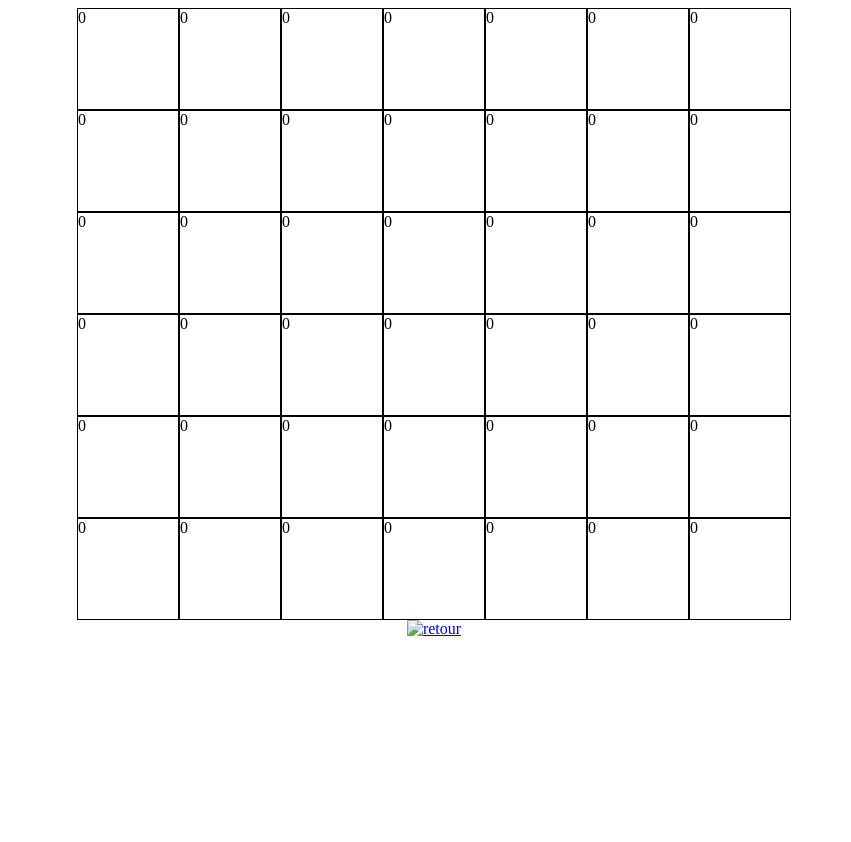
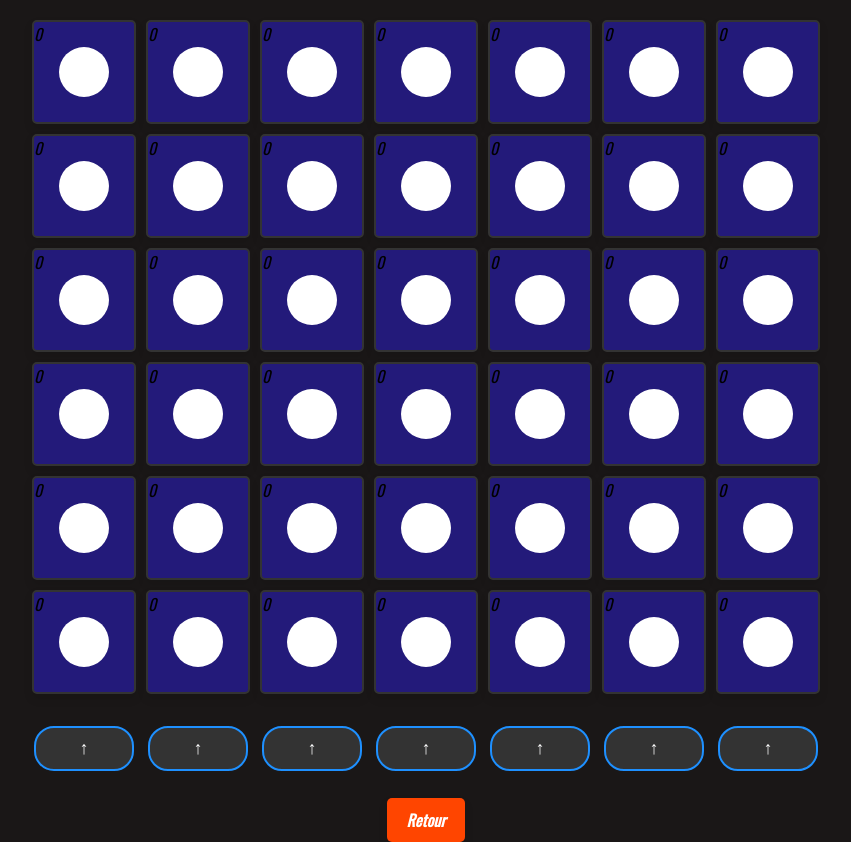
Before and after one commit to benjamin-milhet/Puissance4, a website with bundled scripts: page templates/games/game-lobby.html in a window 1280 px wide. Shown: the whole page, without its empty margins (214-1065 px from the left). Before the commit the page ends 800 px from the top, so only its background shows below. Built offline with nearby package versions, Linux system fonts and the light colour scheme.

Commit message:
design plateau de jeu

```diff
--- a/js/VuePlateau.js
+++ b/js/VuePlateau.js
@@ -32,7 +32,21 @@ export class VuePlateau {
 
             });
 
+
             emplacement.appendChild(div); // On ajoute la ligne dans le plateau de jeu
         });
+
+        const plateau = document.querySelector('.plateau');
+        const controlContainer = document.createElement('div');
+        controlContainer.classList.add('control-container');
+        plateau.after(controlContainer);
+
+        for (let i = 0; i < 7; i++) {
+            const button = document.createElement('button');
+            button.classList.add('control-button');
+            button.setAttribute('data-column', i);
+            button.innerHTML = '↑';
+            controlContainer.appendChild(button);
+        }
     }
 }
--- a/style/style-jeux.css
+++ b/style/style-jeux.css
@@ -5,7 +5,14 @@
     flex-direction: column;
     justify-content: center;
     align-items: center;
+
+    background-color: #1A1717;
+    font-family: "Oswald", sans-serif;
+    font-style: italic;
+    margin: 0;
+    margin-top: 15px;
 }
+
 
 #jeu .plateau {
     width: 100%;
@@ -14,6 +21,7 @@
     flex-direction: column;
     justify-content: center;
     align-items: center;
+
 }
 
 #jeu .plateau .ligne {
@@ -28,12 +36,35 @@
 #jeu .plateau .ligne .case {
     width: 100px;
     height: 100px;
-    border: 1px solid black;
-    background-color: white;
+    border-radius: 5px;
+    border: 2px solid #333;
     display: flex;
-    flex-direction: row;
     justify-content: center;
     align-items: center;
+    margin: 5px;
+    box-shadow: 0 5px 10px rgba(0,0,0,0.1);
+    transition: all 0.3s ease-in-out;
+    position: relative;
+    background-color: #231A7A;
+
+}
+
+#jeu .plateau .ligne .case:before {
+    content: '';
+    width: 50px;
+    height: 50px;
+    border-radius: 50%;
+    background-color: white;
+    position: absolute;
+    top: 50%;
+    left: 50%;
+    transform: translate(-50%, -50%);
+}
+
+#jeu .plateau .ligne .case:hover {
+    cursor: pointer;
+    transform: translateY(-2px);
+    box-shadow: 0 8px 15px rgba(0,0,0,0.2);
 }
 
 #jeu .plateau .ligne .case .pion {
@@ -50,3 +81,47 @@
 #jeu .plateau .ligne .case .pion.joueur2 {
     background-color: yellow;
 }
+
+.button {
+    display: inline-block;
+    padding: 10px 20px;
+    font-size: 16px;
+    font-weight: bold;
+    text-align: center;
+    text-decoration: none;
+    color: #fff;
+    background-color: orangered;
+    border-radius: 5px;
+    border: none;
+    box-shadow: 0 5px 10px rgba(0,0,0,0.1);
+    transition: all 0.3s ease-in-out;
+  }
+
+  .button:hover {
+    cursor: pointer;
+    transform: translateY(-2px);
+    box-shadow: 0 8px 15px rgba(0,0,0,0.2);
+  }
+
+  .control-container {
+    width: 100%;
+    text-align: center;
+    margin: 20px auto;
+  }
+
+  .control-button {
+    width: 100px;
+    display: inline-block;
+    margin: 7px;
+    padding: 10px 20px;
+    border-radius: 20px;
+    border: 2px solid dodgerblue;
+    background-color: #333;
+    color: #fff;
+    font-size: 18px;
+    cursor: pointer;
+  }
+
+  .control-button:hover {
+    background-color: #444;
+  }
--- a/templates/games/game-lobby.html
+++ b/templates/games/game-lobby.html
@@ -14,8 +14,8 @@
 </playground>
 
 
-<div class="retour">
-    <a href="/"><img src="../../images/retour.png" alt="retour"></a>
+<div>
+    <a href="/" class="button">Retour</a>
 </div>
 
 <script src="../../js/client.js" type="module"></script>
```
Also changed, not shown: js/client.js (line endings or trailing spaces).
